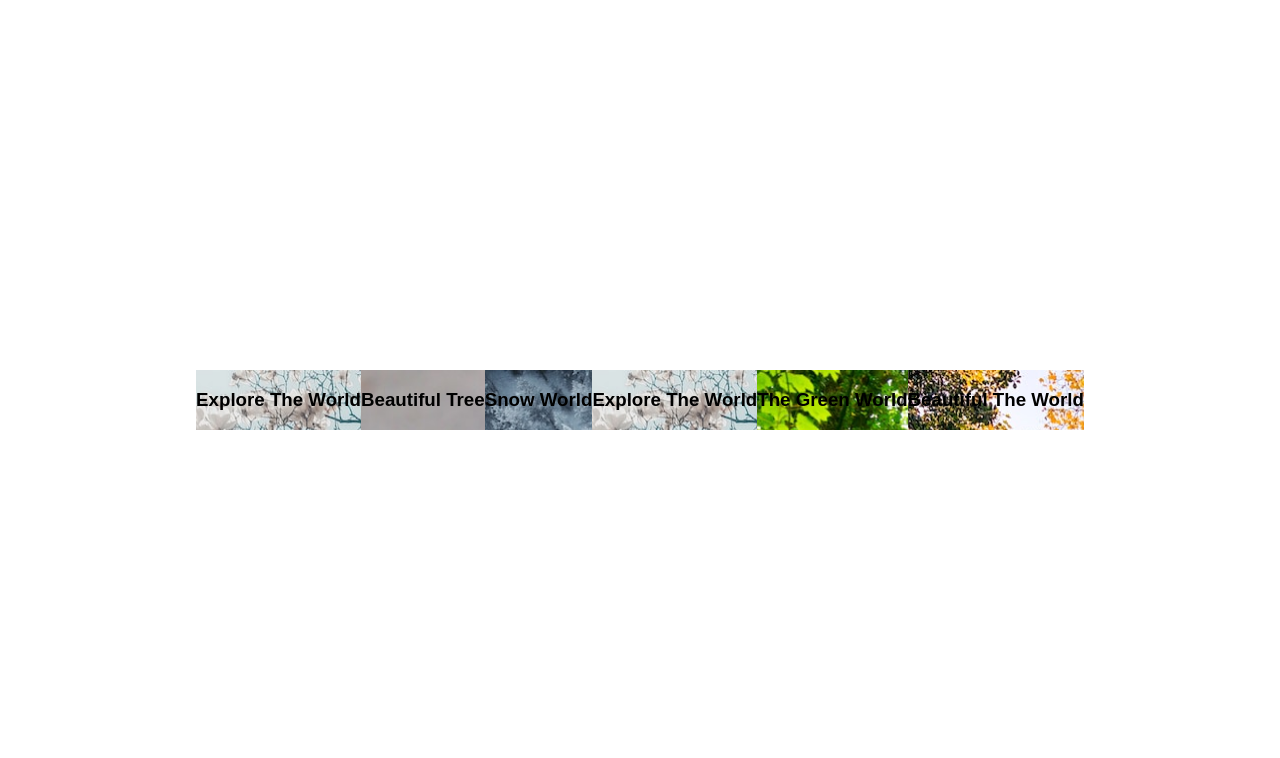
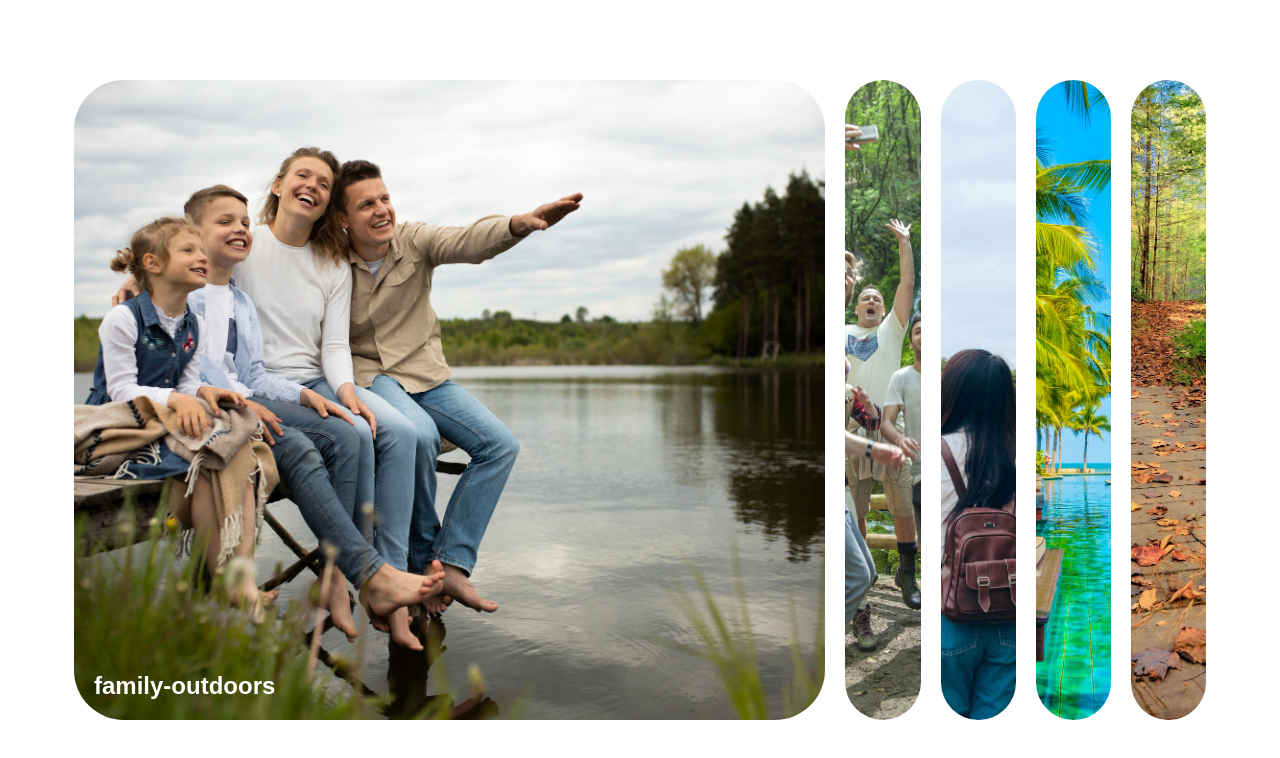
Before and after one commit to coder-shahjalal/Expanding-Cards, a plain HTML site: page index.html in a window 1280 px wide. Drawn offline with Linux system fonts and the light colour scheme; a web font is replaced by a local one.

Commit message:
complete card

```diff
--- a/index.html
+++ b/index.html
@@ -12,57 +12,40 @@
     <div class="container">
       <div
         class="panel active"
-        style="
-          background-image: url(./Images/meric-dagli-7NBO76G5JsE-unsplash.jpg);
-        "
+        style="background-image: url(images/family-outdoors.jpg)"
       >
-        <h3>Explore The World</h3>
+        <h3>family-outdoors</h3>
       </div>
       <div
         class="panel"
-        style="
-          background-image: url(./Images/fallon-michael-Xi9PCIgz88Y-unsplash.jpg);
-        "
+        style="background-image: url(images/group-friends-nature.jpg)"
+        ;
       >
-        <h3>Beautiful Tree</h3>
+        <h3>group-friends-nature</h3>
       </div>
       <div
         class="panel"
-        style="
-          background-image: url(./Images/gabriel-alenius-USXfF_ONUGo-unsplash.jpg);
-        "
+        style="background-image: url(images/ayutthaya-thailand.jpg)"
       >
-        <h3>Snow World</h3>
+        <h3>ayutthaya-thailand</h3>
       </div>
       <div
         class="panel"
-        style="
-          background-image: url(./Images/meric-dagli-7NBO76G5JsE-unsplash.jpg);
-        "
+        style="background-image: url(images/pool-relaxation-garden.jpg)"
       >
-        <h3>Explore The World</h3>
+        <h3>pool-relaxation-garden</h3>
       </div>
       <div
-        class="panel active"
-        style="
-          background-image: url(./Images/studio-dekorasyon-vngzm4P2BTs-unsplash.jpg);
-        "
+        class="panel"
+        style="background-image: url(images/bridge-forest.jpg)"
       >
-        <h3>The Green World</h3>
-      </div>
-      <div
-        class="panel active"
-        style="
-          background-image: url(./Images/tom-bradley-pGe53Y8w1Gc-unsplash.jpg);
-        "
-      >
-        <h3>Beautiful The World</h3>
+        <h3>bridge-forest</h3>
       </div>
     </div>
 
-    <!------------- Javascript Link ------------------->
+    <!-- ----------- Javascript Link ----------------->
     <script src="script.js"></script>
-    <!------------- Font awesome Link -------------------->
+    <!----------- Font awesome Link -------------------->
     <script
       src="https://kit.fontawesome.com/fb5409d56e.js"
       crossorigin="anonymous"
--- a/script.js
+++ b/script.js
@@ -0,0 +1,13 @@
+const panels = document.querySelectorAll('.panel')
+panels.forEach((panel)=>{
+    panel.addEventListener('click',()=>{
+        removeActiveClasses()
+        panel.classList.add('active')
+    })
+})
+
+function removeActiveClasses(){
+    panels.forEach(panel=>{
+        panel.classList.remove('active')
+    })
+}
--- a/style.css
+++ b/style.css
@@ -17,4 +17,45 @@ body {
 
 .container {
   display: flex;
+  width: 90vw;
 }
+.panel {
+  background-size: cover;
+  background-position: center;
+  background-repeat: no-repeat;
+  height: 80vh;
+  border-radius: 50px;
+  color: #fff;
+  cursor: pointer;
+  flex: 0.5;
+  margin: 10px;
+  position: relative;
+  transition: flex 0.7s ease-in;
+}
+
+.panel h3 {
+  font-size: 24px;
+  position: absolute;
+  bottom: 20px;
+  left: 20px;
+  margin: 0;
+  opacity: 0;
+}
+.panel.active {
+  flex: 5;
+}
+
+.panel.active h3 {
+  opacity: 1;
+  transition: opacity 0.3s ease-in 0.4s;
+}
+
+@media (max-width: 480px) {
+  .container {
+    width: 100vw;
+  }
+  .panel:nth-of-type(4),
+  .panel:nth-of-type(5) {
+    display: none;
+  }
+}
```
Also changed, not shown: Images/belinda-fewings-KExPVpww8Ug-unsplash.jpg (deleted), Images/fallon-michael-Xi9PCIgz88Y-unsplash.jpg (deleted), Images/gabriel-alenius-USXfF_ONUGo-unsplash.jpg (deleted), Images/meric-dagli-7NBO76G5JsE-unsplash.jpg (deleted), Images/studio-dekorasyon-vngzm4P2BTs-unsplash.jpg (deleted), Images/tom-bradley-pGe53Y8w1Gc-unsplash.jpg (deleted), images/ayutthaya-thailand.jpg (added), images/bridge-forest.jpg (added), images/family-outdoors.jpg (added), images/group-friends-nature.jpg (added), images/pool-relaxation-garden.jpg (added), images/waterfall-iceland.jpg (added).
